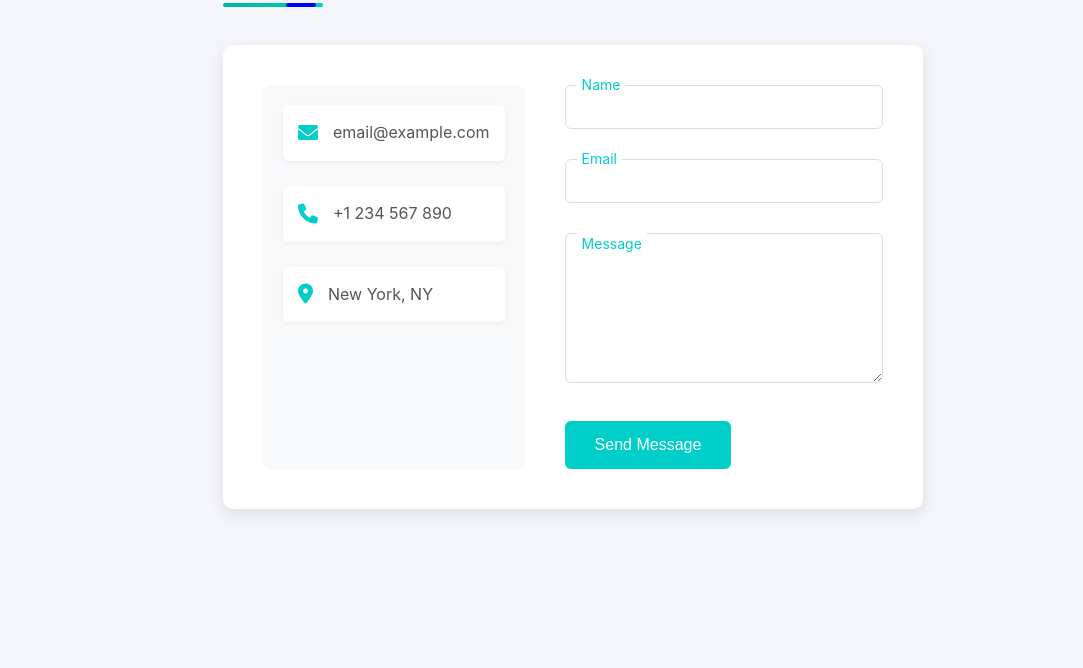
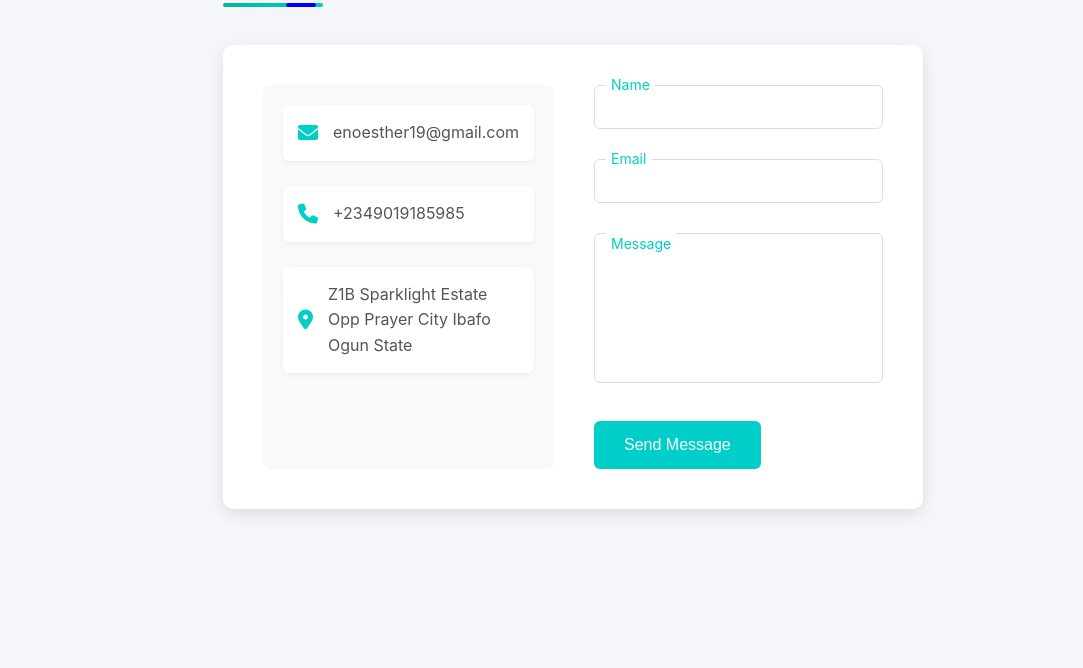
Before and after one commit to esther384/My-Portfolio, a plain HTML site: page index.html in a window 1280 px wide. Shown: the part 5792-6460 px from the top of the page, without its empty margins (197-1280 px from the left). Drawn offline with Linux system fonts and the light colour scheme.

Commit message:
Add contact

```diff
--- a/assets/css/style.css
+++ b/assets/css/style.css
@@ -586,6 +586,7 @@ body {
 .form-group textarea {
   min-height: 150px;
   resize: vertical;
+  resize: none;
 }
 
 .form-group label {
--- a/index.html
+++ b/index.html
@@ -295,15 +295,16 @@
             <div class="contact-info">
               <div class="contact-item">
                 <i class="fas fa-envelope"></i>
-                <p>email@example.com</p>
+                <p>enoesther19@gmail.com</p>
               </div>
               <div class="contact-item">
                 <i class="fas fa-phone"></i>
-                <p>+1 234 567 890</p>
+                <p>+2349019185985</p>
               </div>
+
               <div class="contact-item">
                 <i class="fas fa-map-marker-alt"></i>
-                <p>New York, NY</p>
+                <p>Z1B Sparklight Estate Opp Prayer City Ibafo Ogun State</p>
               </div>
             </div>
             <form class="contact-form">
```
